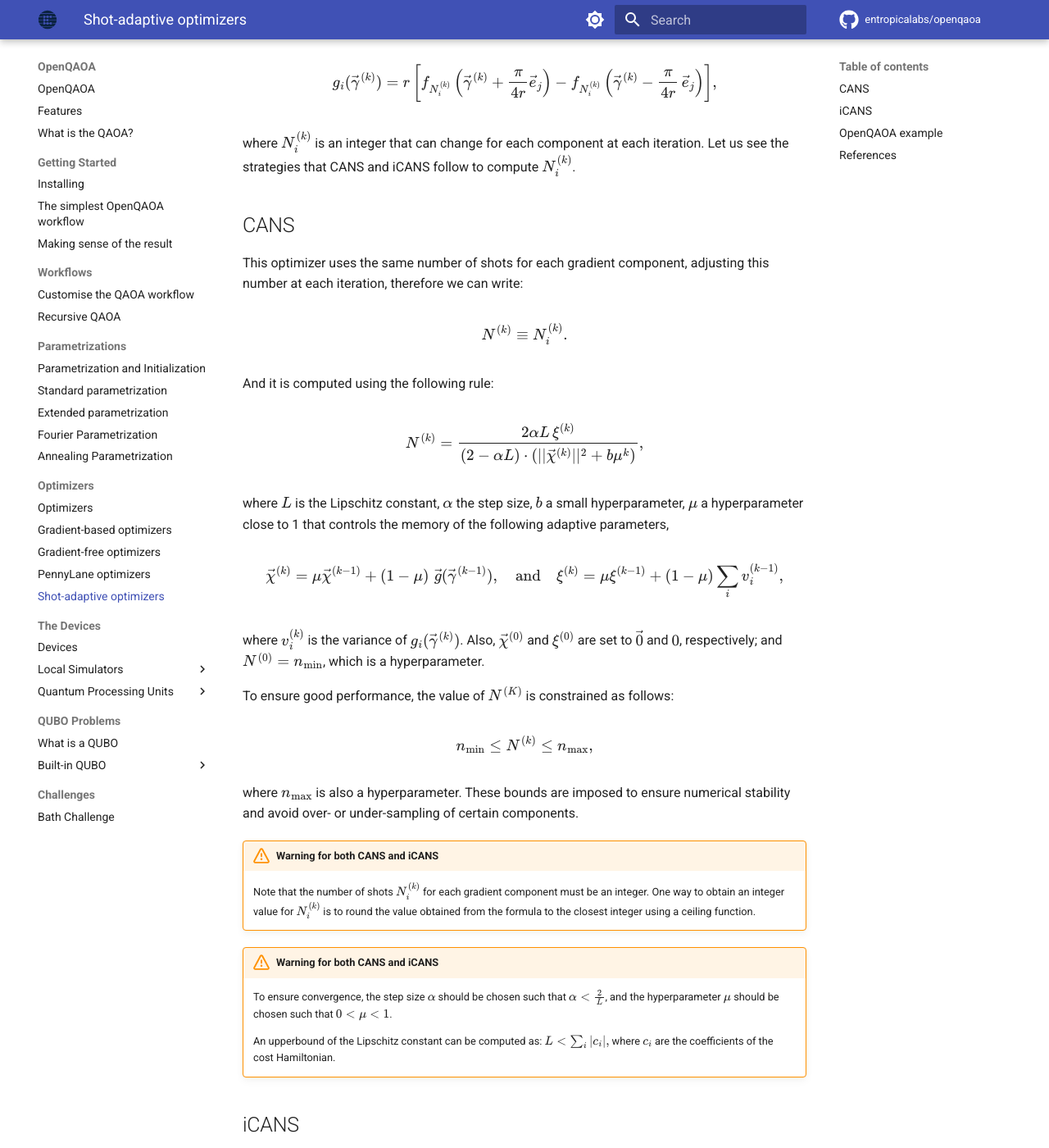
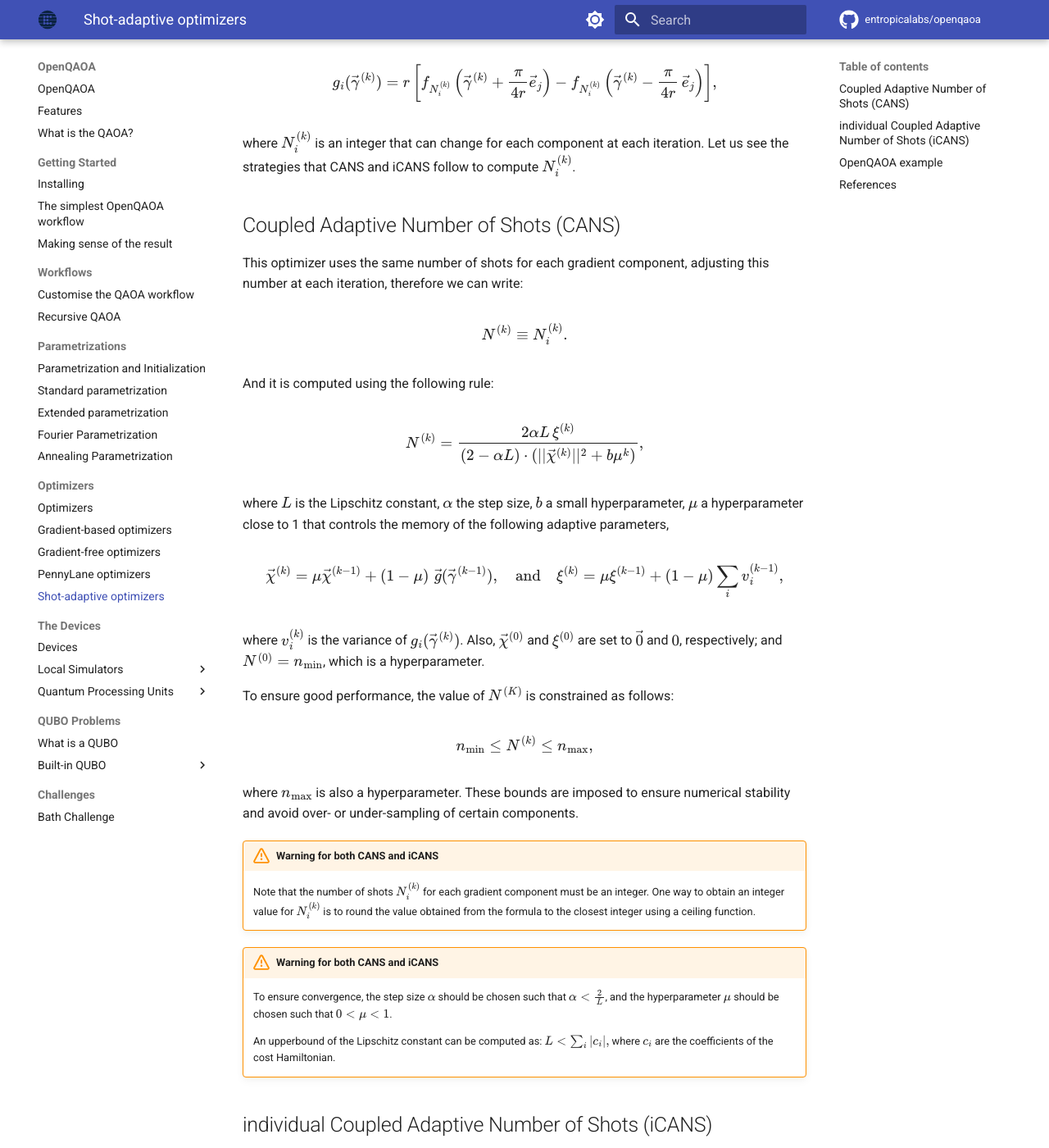
Before and after one commit to entropicalabs/openqaoa-website, an MkDocs documentation site: the page built from docs/optimizers/shot-adaptive-optimizers.md, in a window 1280 px wide and 1400 px high, scrolled down 1048 px. Shown: the whole window at 82% size. Built offline with MkDocs 1.6.1 and Material for MkDocs 9.7.7, drawn with Linux system fonts in a browser that asks for light colours; comment, search, counter and statistics services are not loaded.

Commit message:
cans icans, full name

```diff
--- a/docs/optimizers/shot-adaptive-optimizers.md
+++ b/docs/optimizers/shot-adaptive-optimizers.md
@@ -25,7 +25,7 @@ $$ g_i(\vec \gamma^{(k)}) = r \, \bigg[ f_{N_i^{(k)}}\left(\vec\gamma^{(k)} + \f
 where ${N_i^{(k)}}$ is an integer that can change for each component at each iteration. Let us see the strategies that CANS and iCANS follow to compute ${N_i^{(k)}}$.
 
 
-## CANS
+## Coupled Adaptive Number of Shots (CANS)
 
 This optimizer uses the same number of shots for each gradient component, adjusting this number at each iteration, therefore we can write:
 
@@ -58,7 +58,7 @@ where $n_{\text{max}}$ is also a hyperparameter. These bounds are imposed to ens
 
     An upperbound of the Lipschitz constant can be computed as: $L < \sum_i |c_i|,$ where $c_i$ are the coefficients of the cost Hamiltonian.
 
-## iCANS
+## individual Coupled Adaptive Number of Shots (iCANS)
 iCANS is another optimizer that is based on the same idea as CANS, but it uses a different number of shots for each gradient component. The number of shots for each component is updated at each iteration, based on the variance of the gradient estimate of that component.
 
 The number of shots for the $i\text{-th}$ component at iteration $k$ is denoted by $N_i^{(k)}$, and is computed as follows:
```
